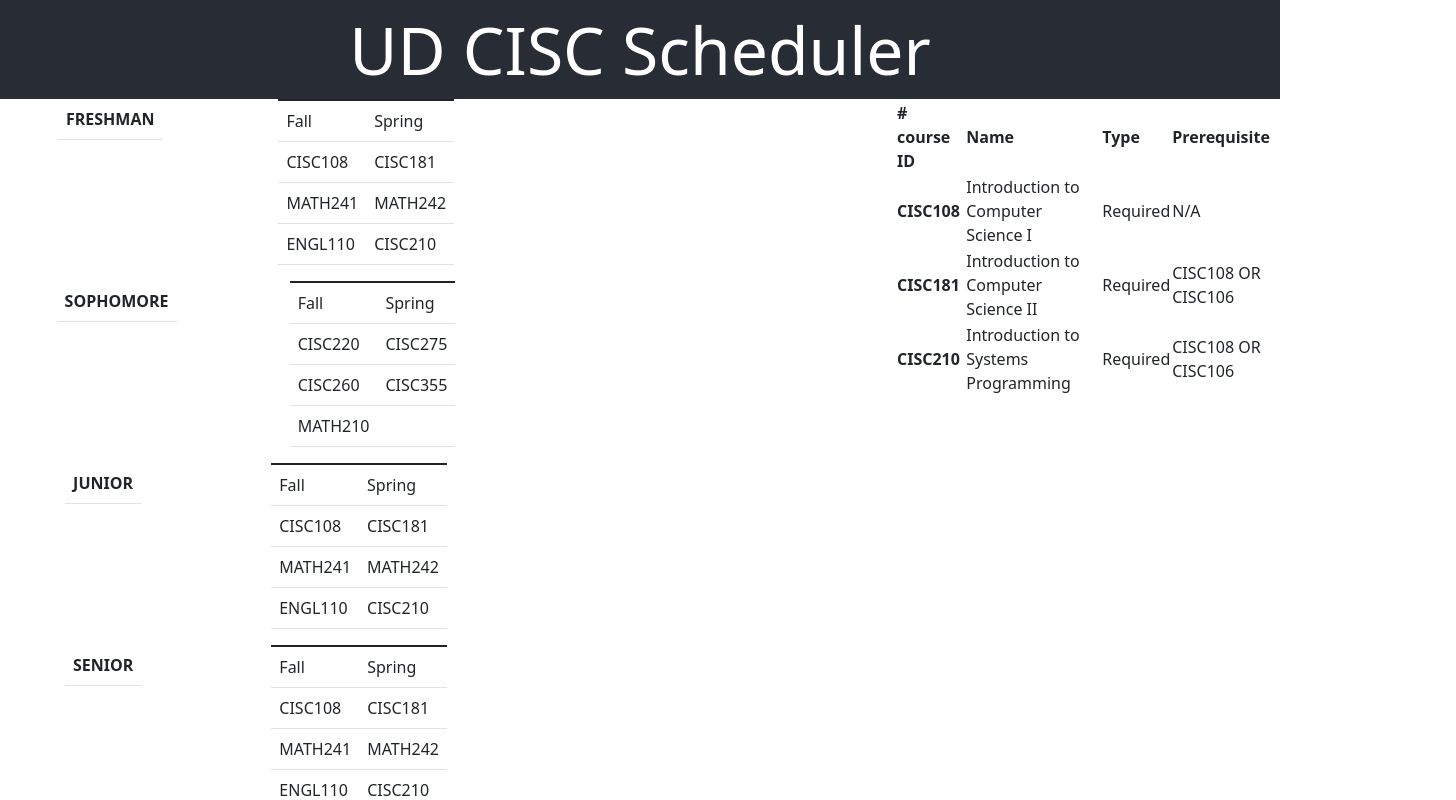
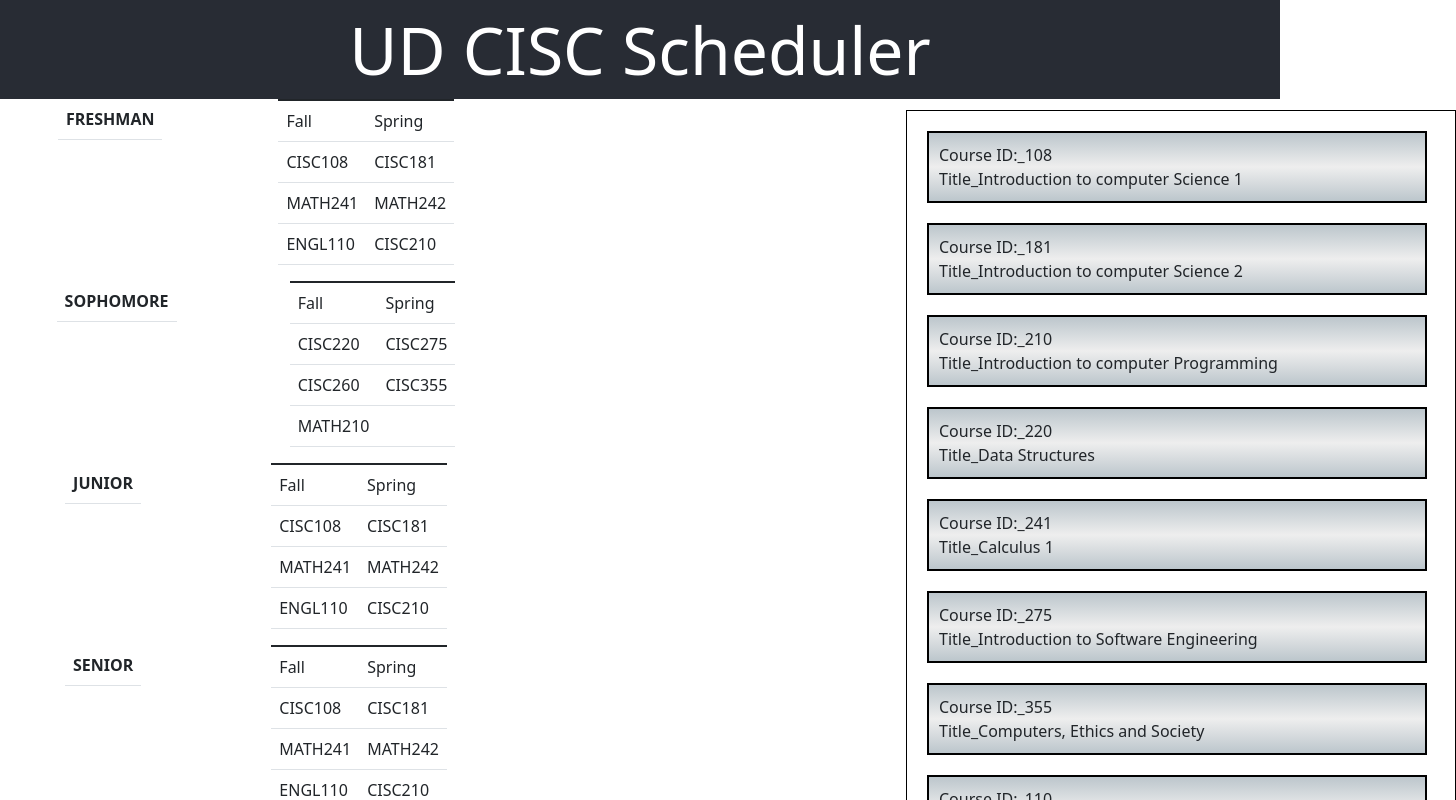
Before and after one commit to UD-CISC275-F21/ud-cis-scheduler-team-8, a React (Create React App) app: page / in a window 1280 px wide. Shown: the top 800 px of the page, 1456 px wide, since content can reach past the window. Built offline with nearby package versions, Linux system fonts and the light colour scheme.

Commit message:
improved Course_pool

```diff
--- a/src/App.css
+++ b/src/App.css
@@ -54,11 +54,39 @@
 
 .course_Pool{
  position: absolute;
+ width: 550px;
+ height:100%;
+ border: 1px solid black;
+padding: 10px;
+margin: 10px;
 top: 100px;
 left: 70%;
 
+}
+li {
+  float: left;
+}
 
+.course_Pool .item{
+  width: 500px;
+ border: 2px solid black;
+
+ background-color: #2f4353;
+
+ background:linear-gradient( to bottom, #bcc6cc, #eee, #bcc6cc);
+
+
+ list-style: none;
+float: left;
+ word-wrap:break-word;
+padding: 10px;
+margin: 10px;
+top: 100px;
+left: 70%;
 }
+
+
+
 
 @keyframes App-logo-spin {
   from {
--- a/src/Component/Course_pool.tsx
+++ b/src/Component/Course_pool.tsx
@@ -3,7 +3,7 @@ import "../App.css";
 
 import "bootstrap/dist/css/bootstrap.min.css";
 
-function Course_pull(): JSX.Element {
+/*function Course_pull(): JSX.Element {
     return (
 
         <div>
@@ -42,6 +42,35 @@ function Course_pull(): JSX.Element {
             </table>
         </div>
     );
+}*/
+
+
+function Course_pull(): JSX.Element {
+    const List_of_Classes: (string | number)[][] = [];
+    List_of_Classes[0] = [108, " Introduction to computer Science 1"];
+    List_of_Classes[1] = [181, " Introduction to computer Science 2"];
+    List_of_Classes[2] = [210, " Introduction to computer Programming"];
+    List_of_Classes[3] = [220, " Data Structures"];
+    List_of_Classes[4] = [241, " Calculus 1"];
+    List_of_Classes[5] = [275, " Introduction to Software Engineering"];
+    List_of_Classes[6] = [355, " Computers, Ethics and Society"];
+    List_of_Classes[7] = [110, " Seminar in Composition"];
+    List_of_Classes[8] = [242, " Calculus 2"];
+    const list: JSX.Element[] = [];
+
+    for (let i = 0; i < 9; i++) {
+        const box =
+            <div className="item">
+                <li>Course ID:_ </li>
+                <div>{List_of_Classes[i][0]}</div>
+                {/*List_of_Classes[i]*/}
+                <li>Title_</li>
+                <div> {List_of_Classes[i][1]}</div>
+            </div>;
+        list[i] = box;
+    }
+    return <div className="course_Pool"> {list}</div>;
 }
 
+
 export default Course_pull;
--- a/src/Component/Table.tsx
+++ b/src/Component/Table.tsx
@@ -113,4 +113,10 @@ function Tab(): JSX.Element {
 
 
 }
+
+
+
+
+
+
 export default Tab;
```
